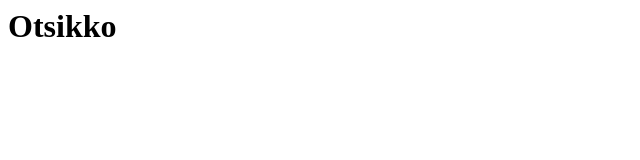
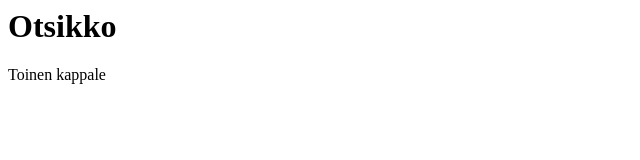
Before and after one commit to Toniluost/Webbisivu, a plain HTML site: page index.html in a window 1280 px wide. Shown: the full height of the page, 0-640 px from the left. Drawn offline with Linux system fonts and the light colour scheme.

Commit message:
Update index.html

```diff
--- a/index.html
+++ b/index.html
@@ -1 +1,4 @@
 <H1>Otsikko</H1>
+
+
+<P>Toinen kappale</P>
```
